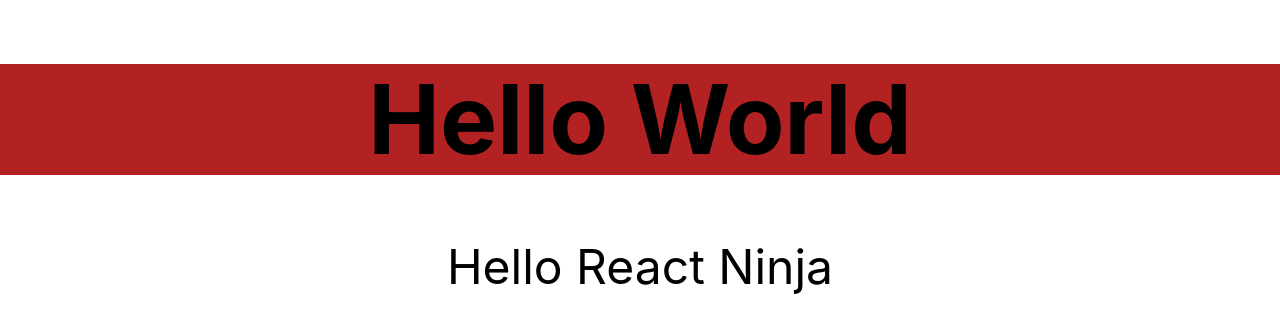
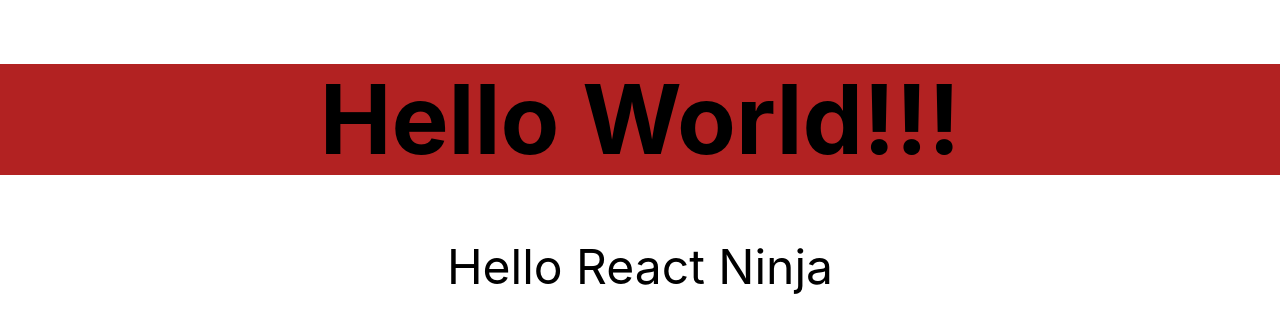
Before and after one commit to NortonAntiviral/robofriends, a React (Create React App) app: page / in a window 1280 px wide. Shown: the top 332 px of the page. Built offline with nearby package versions, Linux system fonts and the light colour scheme.

Commit message:
first commit

```diff
--- a/src/Hello.js
+++ b/src/Hello.js
@@ -4,7 +4,7 @@ import './Hello.css';
 const Hello = (props) => {
   return (
   <div className="f1 tc">
-    <h1>Hello World</h1>
+    <h1>Hello World!!!</h1>
     <p>{props.greeting}</p>
   </div>
 );
```
